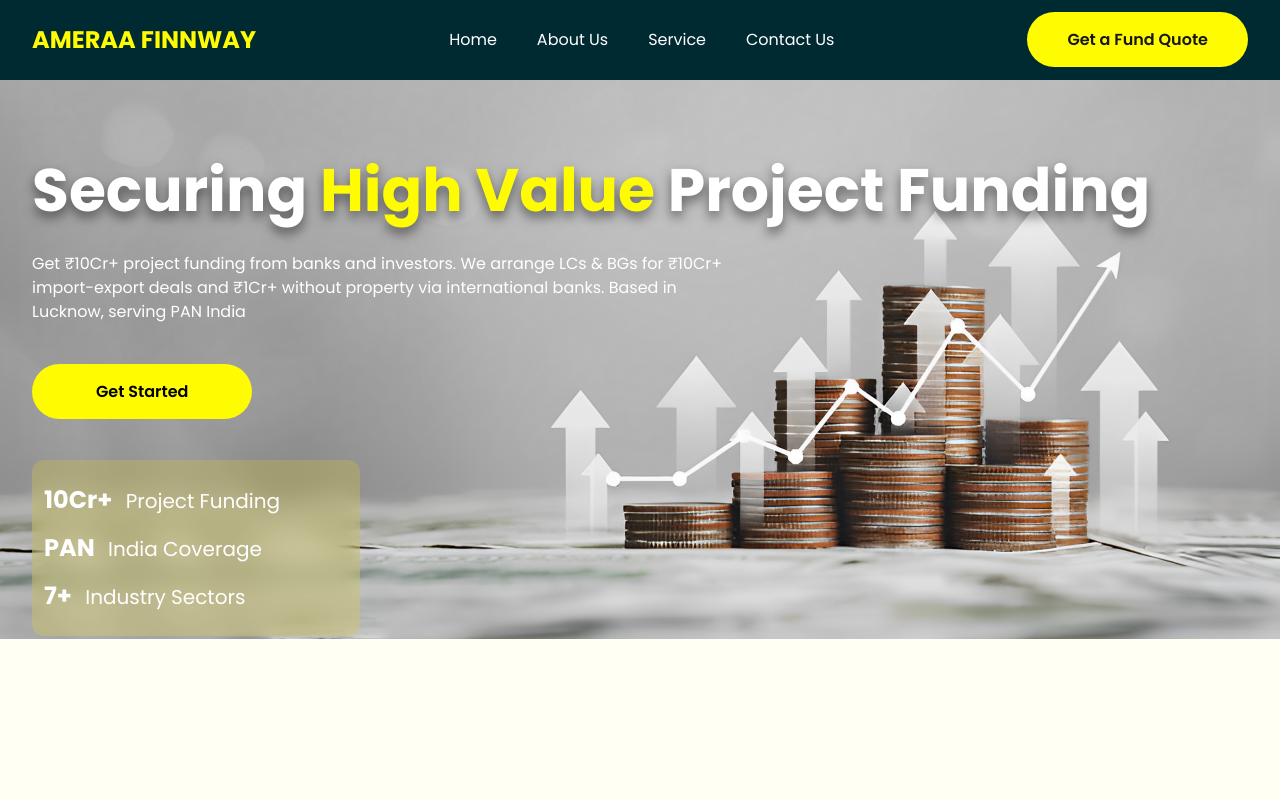
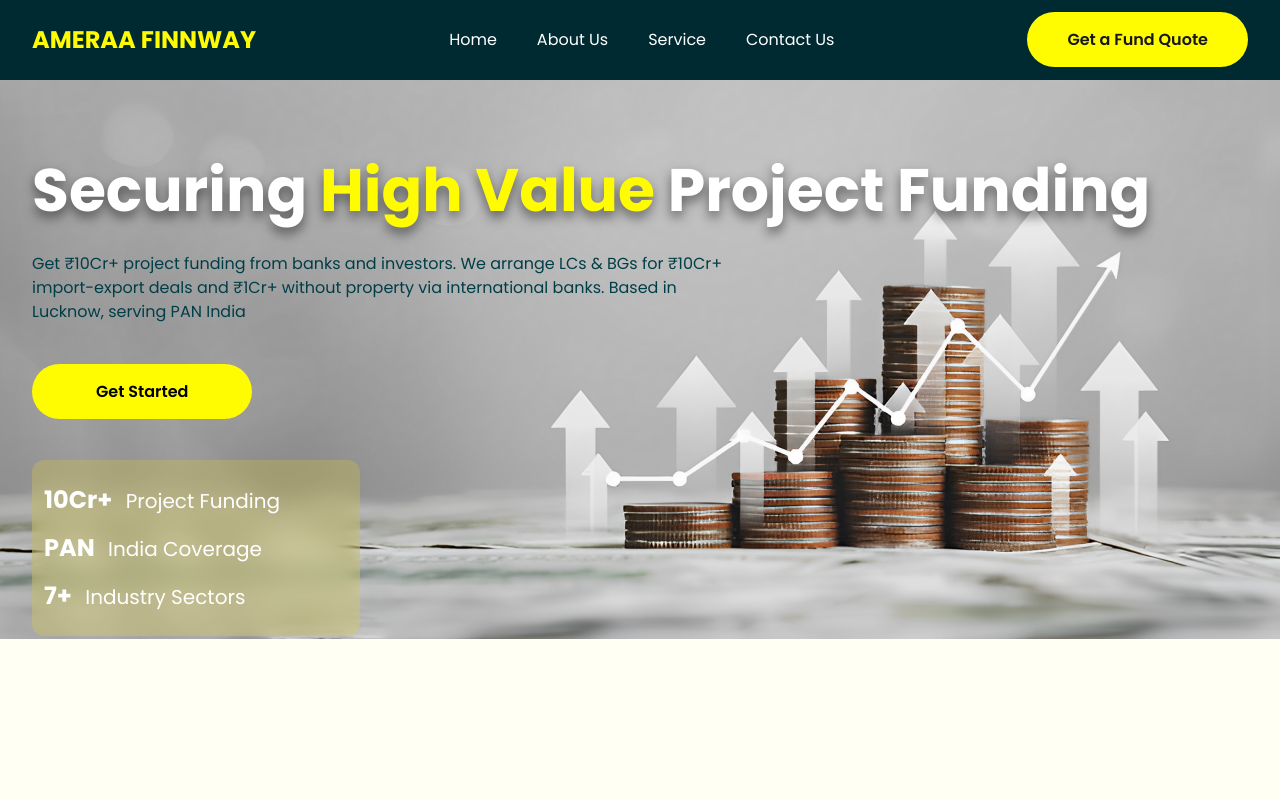
Before and after one commit to Arin7712/ameraa_website, a Next.js app: page / in a window 1280 px wide. Shown: the top 800 px of the page. Built offline with nearby package versions, Linux system fonts and the light colour scheme.

Commit message:
small updates

```diff
--- a/src/app/Sections/Hero.jsx
+++ b/src/app/Sections/Hero.jsx
@@ -5,7 +5,7 @@ export default function Hero() {
       <div className="relative mx-auto px-4 sm:px-6 lg:px-8 relative z-10 py-20 max-sm:pt-10 pb-40 max-sm:pb-10 bg-[url('/money21.png')] max-sm:bg-[url('/money22.png')] bg-cover max-sm:bg-[center_bottom] sm:bg-[center_top_-240px] bg-no-repeat">
         <div className="mx-auto max-w-7xl">
           <p className="text-white font-bold max-sm:text-3xl text-6xl drop-shadow-[0_6px_6px_rgba(0,0,0,0.5)]">Securing <span className="text-[#FFFB00]">High Value</span> Project Funding</p>
-          <p className="text-white mt-8 mb-14 max-sm:text-sm max-w-[700px]">Get ₹10Cr+ project funding from banks and investors. We arrange LCs & BGs for ₹10Cr+ import-export deals and ₹1Cr+ without property via international banks. Based in Lucknow, serving PAN India</p>
+          <p className="mt-8 mb-14 max-sm:text-sm max-w-[700px] text-[#003E47]">Get ₹10Cr+ project funding from banks and investors. We arrange LCs & BGs for ₹10Cr+ import-export deals and ₹1Cr+ without property via international banks. Based in Lucknow, serving PAN India</p>
         <div className="font-semibold max-sm:mb-60 text-black">
             <YButton text="Get Started" padding="px-16" />
           </div>
--- a/src/app/Sections/Nav.jsx
+++ b/src/app/Sections/Nav.jsx
@@ -31,7 +31,7 @@ export default function Navbar() {
           {/* Logo */}
           <div className="flex-shrink-0">
             <Link href="/" className="flex items-center">
-              <span className="text-[#FFFB00] font-bold text-2xl">AMERAA FINNWAY</span>
+              <span className="text-[#FFFB00] font-bold text-2xl max-sm:text-xl">AMERAA FINNWAY</span>
             </Link>
           </div>
 
```
